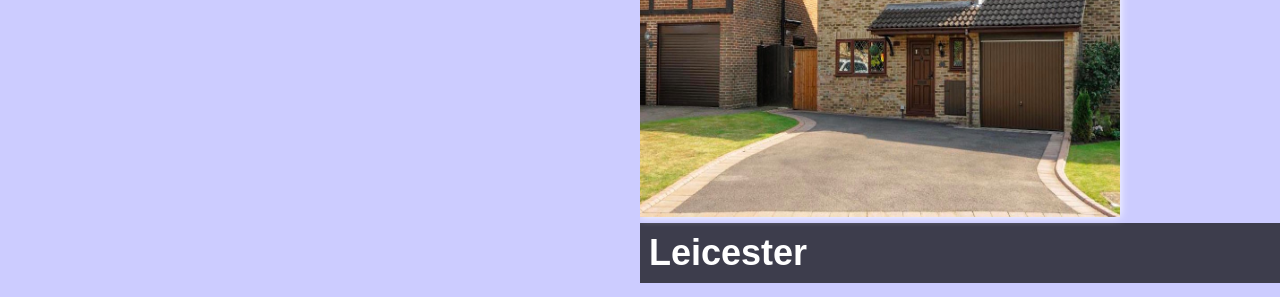
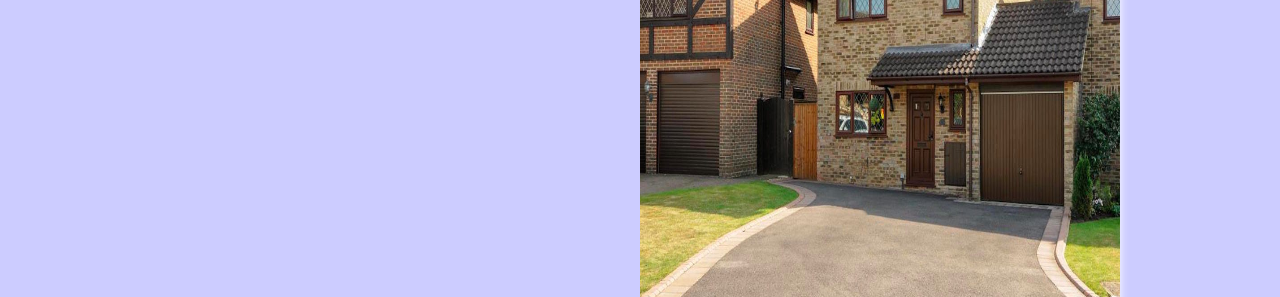
Before and after one commit to MohamedOuteh/Hosuing-Website, a plain HTML site: page index.html in a window 1280 px wide. Shown: the part 803-1100 px from the top of the page. Drawn offline with Linux system fonts and the light colour scheme; files whose address does not match are found by name.

Commit message:
styled the home page and improved it a bit

```diff
--- a/css/styles.css
+++ b/css/styles.css
@@ -127,10 +127,11 @@ article{
 
 article img{
   width: 75%;
-  height: 16em;
+  height: 20em;
   box-sizing: border-box;
   filter: drop-shadow(0 0 5px white);
 }
+
 
 article h2{
   position: absolute;
@@ -152,7 +153,7 @@ section.images{
 }
 
 section.images article{
-  width: 30%;
+  width: 100%;
 }
 
 article h2{
```
Also changed, not shown: about.html (+3 -1 lines).
